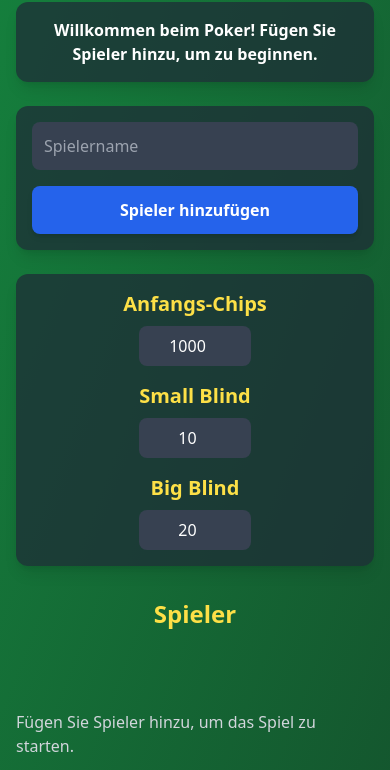
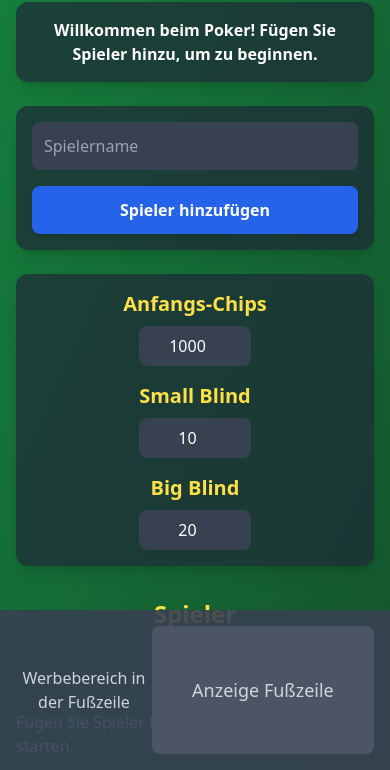
Before and after one commit to mikajoos/poker-chip-manager, a plain HTML site: page index.html in a window 390 px wide. Shown: the part 74-844 px from the top of the page. Drawn offline with nearby package versions, Linux system fonts and the light colour scheme.

Commit message:
Update index.html fußzeile

```diff
--- a/index.html
+++ b/index.html
@@ -19,8 +19,19 @@
         body {
             font-family: 'Inter', sans-serif;
             background-color: #111827; /* Dunkler Hintergrund als Fallback */
+            /* Fügt einen unteren Abstand zum Body hinzu, um Platz für den fixierten Footer zu schaffen */
+            padding-bottom: 8rem; /* Anpassbarer Wert, je nach Höhe des Footers */
         }
         @import url('https://fonts.googleapis.com/css2?family=Inter:wght@400;700;900&display=swap');
+
+        /* Stil für den fixierten Footer, um ihn immer sichtbar zu machen */
+        .fixed-footer {
+            position: fixed;
+            bottom: 0;
+            left: 0;
+            right: 0;
+            z-index: 50; /* Stellt sicher, dass der Footer über anderen Elementen liegt */
+        }
     </style>
 </head>
 <body>
@@ -751,7 +762,8 @@
                     </div>
 
                     {/* Fußzeilenanzeige (sichtbar auf kleinen Bildschirmen) */}
-                    <div className="mt-8 w-full max-w-7xl lg:hidden bg-gray-700 bg-opacity-50 rounded-xl p-4 shadow-lg flex items-center justify-center">
+                    {/* Die Klasse 'fixed-footer' wird hinzugefügt, um den Footer am unteren Rand zu fixieren. */}
+                    <div className="fixed-footer w-full p-4 lg:hidden bg-gray-700 bg-opacity-90 shadow-lg flex items-center justify-center">
                         <p className="text-gray-300 text-center">Werbebereich in der Fußzeile</p>
                         {/* Fügen Sie hier Ihren Werbecode ein */}
                         <div className="w-full h-32 bg-gray-600 flex items-center justify-center rounded-lg">
```
